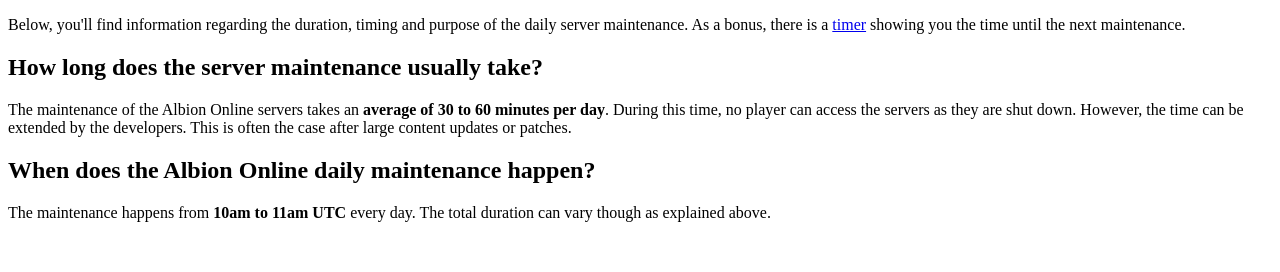
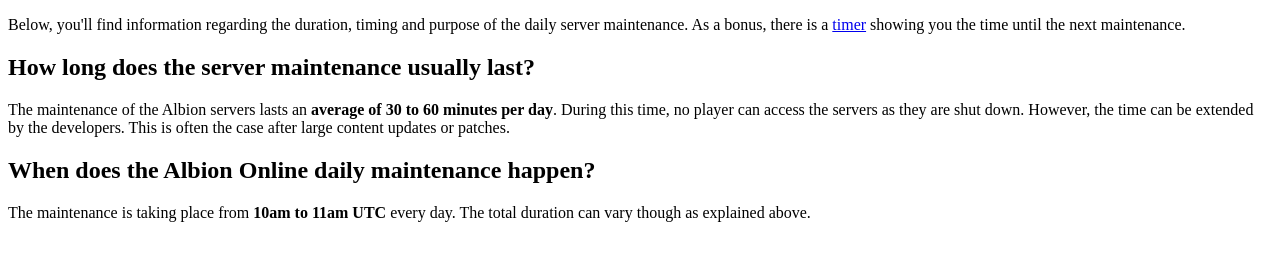
Before and after one commit to albionstatus/albionstatus-website, a Nuxt app: page /daily-maintenance in a window 1280 px wide. Shown: the part 481-753 px from the top of the page. Built offline with nearby package versions, Linux system fonts and the light colour scheme.

Commit message:
chore: improve content

```diff
--- a/pages/daily-maintenance.vue
+++ b/pages/daily-maintenance.vue
@@ -18,10 +18,10 @@
     </p>
 
     <h2 class="text-2xl pt-8">
-      How long does the server maintenance usually take?
+      How long does the server maintenance usually last?
     </h2>
     <p class="mt-4 max-w-4xl">
-      The maintenance of the Albion Online servers takes an <strong>average of 30 to 60 minutes per day</strong>. During
+      The maintenance of the Albion servers lasts an <strong>average of 30 to 60 minutes per day</strong>. During
       this time, no player can access the servers as they are shut down. However, the time can be extended by the
       developers. This is often the case after large content updates or patches.
     </p>
@@ -30,8 +30,8 @@
       When does the Albion Online daily maintenance happen?
     </h2>
     <p class="mt-4 max-w-4xl">
-      The maintenance happens from <strong>10am to 11am UTC</strong> every day. The total duration can vary though as
-      explained above.
+      The maintenance is taking place from <strong>10am to 11am UTC</strong> every day.
+      The total duration can vary though as explained above.
     </p>
     <br>
     <ClientOnly>
```
